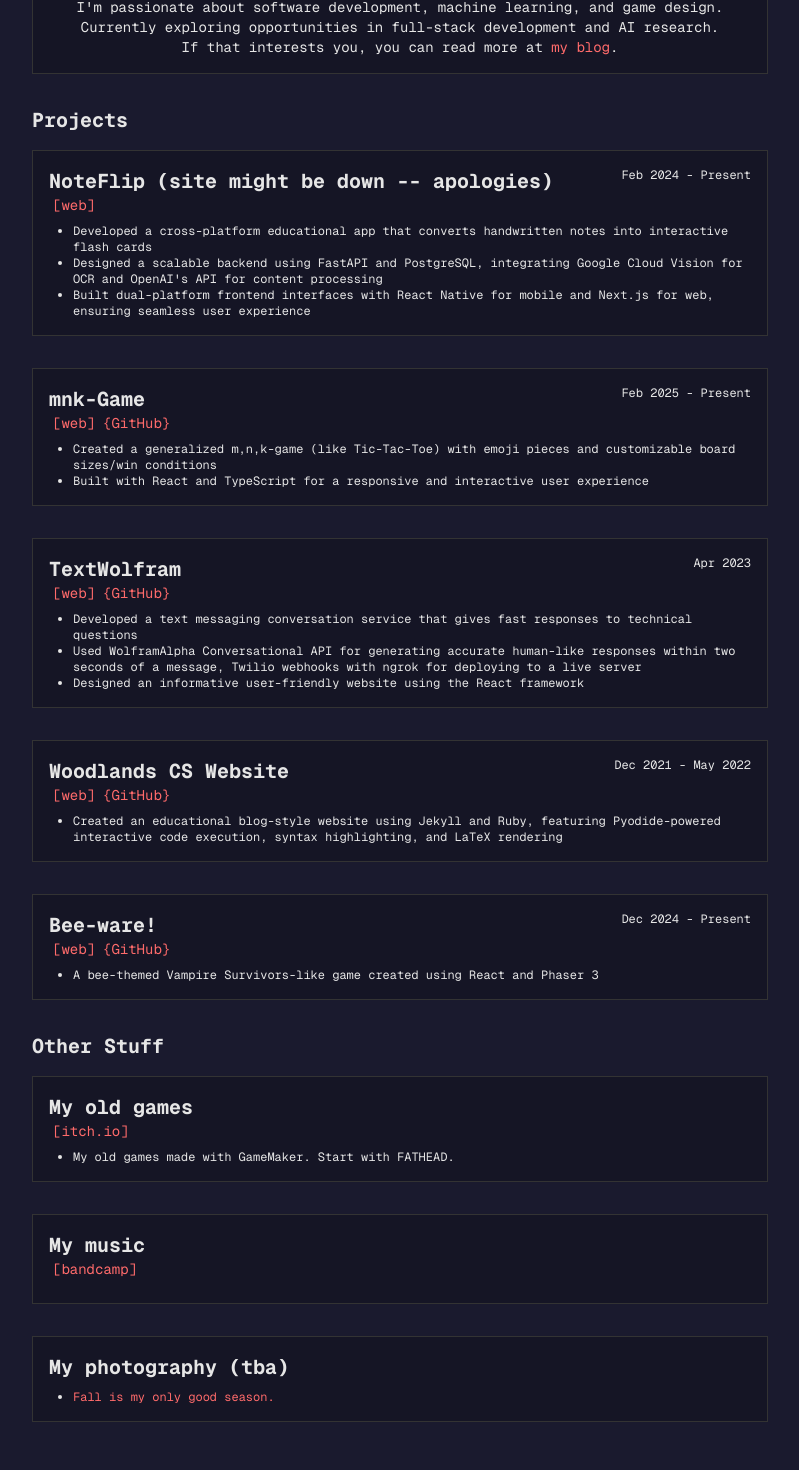
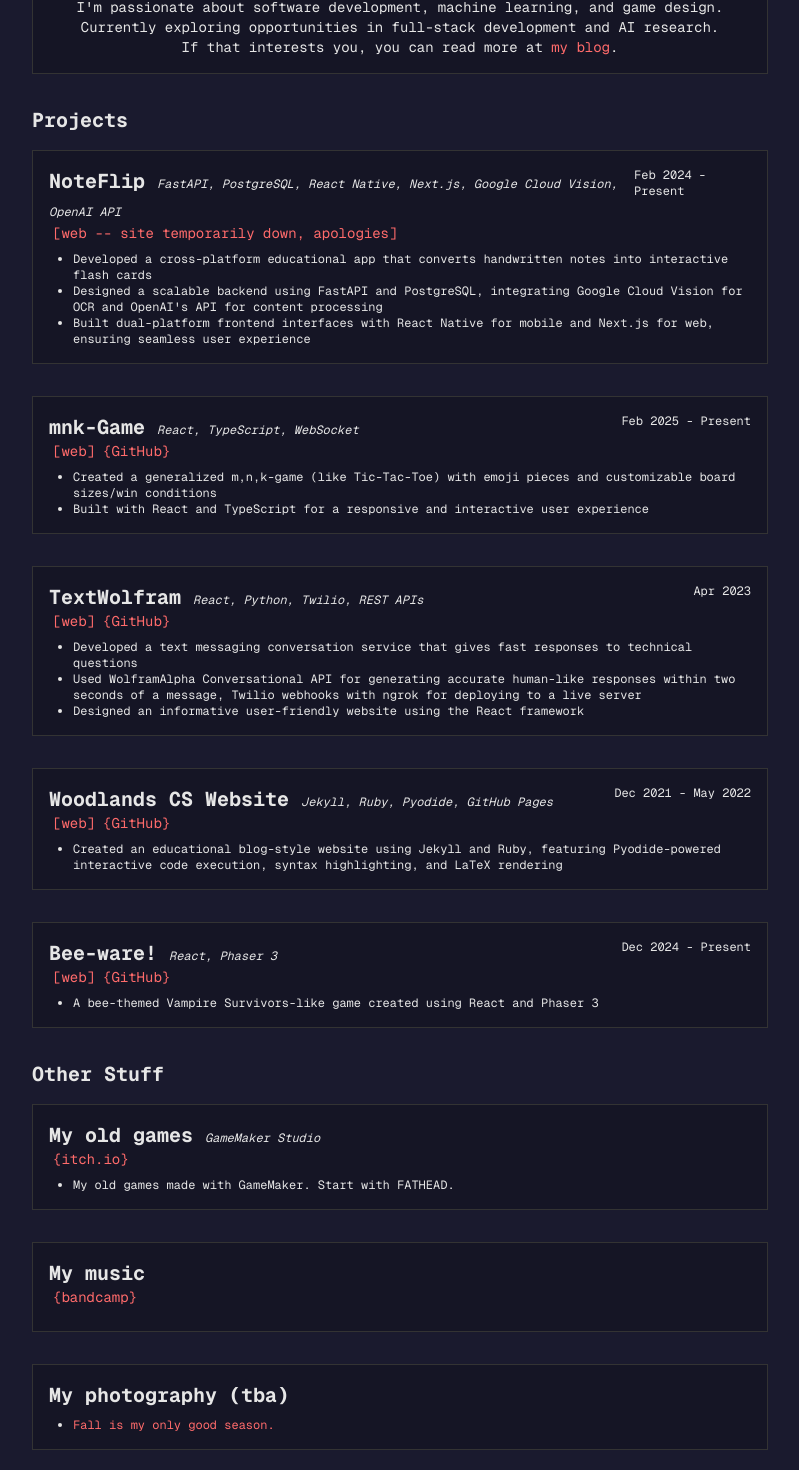
Before and after one commit to maxliu42/maxliu42.github.io, a Next.js app: page / in a window 1280 px wide. Shown: the part 326-1796 px from the top of the page, without its empty margins (240-1039 px from the left). Built offline with nearby package versions, Linux system fonts and the light colour scheme.

Commit message:
fix: update package-lock

```diff
--- a/src/app/page.tsx
+++ b/src/app/page.tsx
@@ -34,9 +34,9 @@ export default function Home() {
       <section className="section mb-4">
         <div className="flex justify-between mb-2">
           <div>
-            <h2 className="text-xl font-bold">NoteFlip (site might be down -- apologies)</h2>
+            <h2 className="text-xl font-bold">NoteFlip <span className="text-xs italic font-normal">FastAPI, PostgreSQL, React Native, Next.js, Google Cloud Vision, OpenAI API</span></h2>
             <div className="text-sm">
-              <Link href="https://noteflip.io" className="mx-1">{`[web]`}</Link>
+              <Link href="https://noteflip.io" className="mx-1">{`[web -- site temporarily down, apologies]`}</Link>
               {/* <Link href="https://github.com/maxliu42/noteflip" target="_blank" className="mx-1">{`{GitHub}`}</Link> */}
             </div>
           </div>
@@ -53,7 +53,7 @@ export default function Home() {
       <section className="section mb-4">
         <div className="flex justify-between mb-2">
           <div>
-            <h2 className="text-xl font-bold">mnk-Game</h2>
+            <h2 className="text-xl font-bold">mnk-Game <span className="text-xs italic font-normal">React, TypeScript, WebSocket</span></h2>
             <div className="text-sm">
               <Link href="https://maxliu.me/mnk-game/" className="mx-1">{`[web]`}</Link>
               <Link href="https://github.com/maxliu42/mnk-game " target="_blank" className="mx-1">{`{GitHub}`}</Link>
@@ -71,7 +71,7 @@ export default function Home() {
       <section className="section mb-4">
         <div className="flex justify-between mb-2">
           <div>
-            <h2 className="text-xl font-bold">TextWolfram</h2>
+            <h2 className="text-xl font-bold">TextWolfram <span className="text-xs italic font-normal">React, Python, Twilio, REST APIs</span></h2>
             <div className="text-sm">
               <Link href="https://tranq88.github.io/text-wolfram/" className="mx-1">{`[web]`}</Link>
               <Link href="https://github.com/tranq88/text-wolfram/tree/main" target="_blank" className="mx-1">{`{GitHub}`}</Link>
@@ -90,7 +90,7 @@ export default function Home() {
       <section className="section mb-4">
         <div className="flex justify-between mb-2">
           <div>
-            <h2 className="text-xl font-bold">Woodlands CS Website</h2>
+            <h2 className="text-xl font-bold">Woodlands CS Website <span className="text-xs italic font-normal">Jekyll, Ruby, Pyodide, GitHub Pages</span></h2>
             <div className="text-sm">
               <Link href="https://woodlands.codes/" className="mx-1">{`[web]`}</Link>
               <Link href="https://github.com/maxliu42/woodlandscodesnew" target="_blank" className="mx-1">{`{GitHub}`}</Link>
@@ -107,7 +107,7 @@ export default function Home() {
             <section className="section mb-4">
         <div className="flex justify-between mb-2">
           <div>
-            <h2 className="text-xl font-bold">Bee-ware!</h2>
+            <h2 className="text-xl font-bold">Bee-ware! <span className="text-xs italic font-normal">React, Phaser 3</span></h2>
             <div className="text-sm">
               <Link href="https://maxliu.me/bee-ware/" className="mx-1">{`[web]`}</Link>
               <Link href="https://github.com/maxliu42/bee-ware" target="_blank" className="mx-1">{`{GitHub}`}</Link>
@@ -126,9 +126,9 @@ export default function Home() {
       {/* My old games */}
       <section className="section mb-4">
         <div className="mb-2">
-          <h2 className="text-xl font-bold">My old games</h2>
+          <h2 className="text-xl font-bold">My old games <span className="text-xs italic font-normal">GameMaker Studio</span></h2>
           <div className="text-sm">
-            <Link href="https://maxliu42.itch.io/" target="_blank" className="mx-1">{`[itch.io]`}</Link>
+            <Link href="https://maxliu42.itch.io/" target="_blank" className="mx-1">{`{itch.io}`}</Link>
           </div>
         </div>
         <ul className="list-disc pl-6 text-xs">
@@ -141,7 +141,7 @@ export default function Home() {
         <div className="mb-2">
           <h2 className="text-xl font-bold">My music</h2>
           <div className="text-sm">
-            <Link href="https://anaether.bandcamp.com/" target="_blank" className="mx-1">{`[bandcamp]`}</Link>
+            <Link href="https://anaether.bandcamp.com/" target="_blank" className="mx-1">{`{bandcamp}`}</Link>
           </div>
         </div>
       </section>
```
Also changed, not shown: 1 other file (tests, documents, lock files or other folders).
